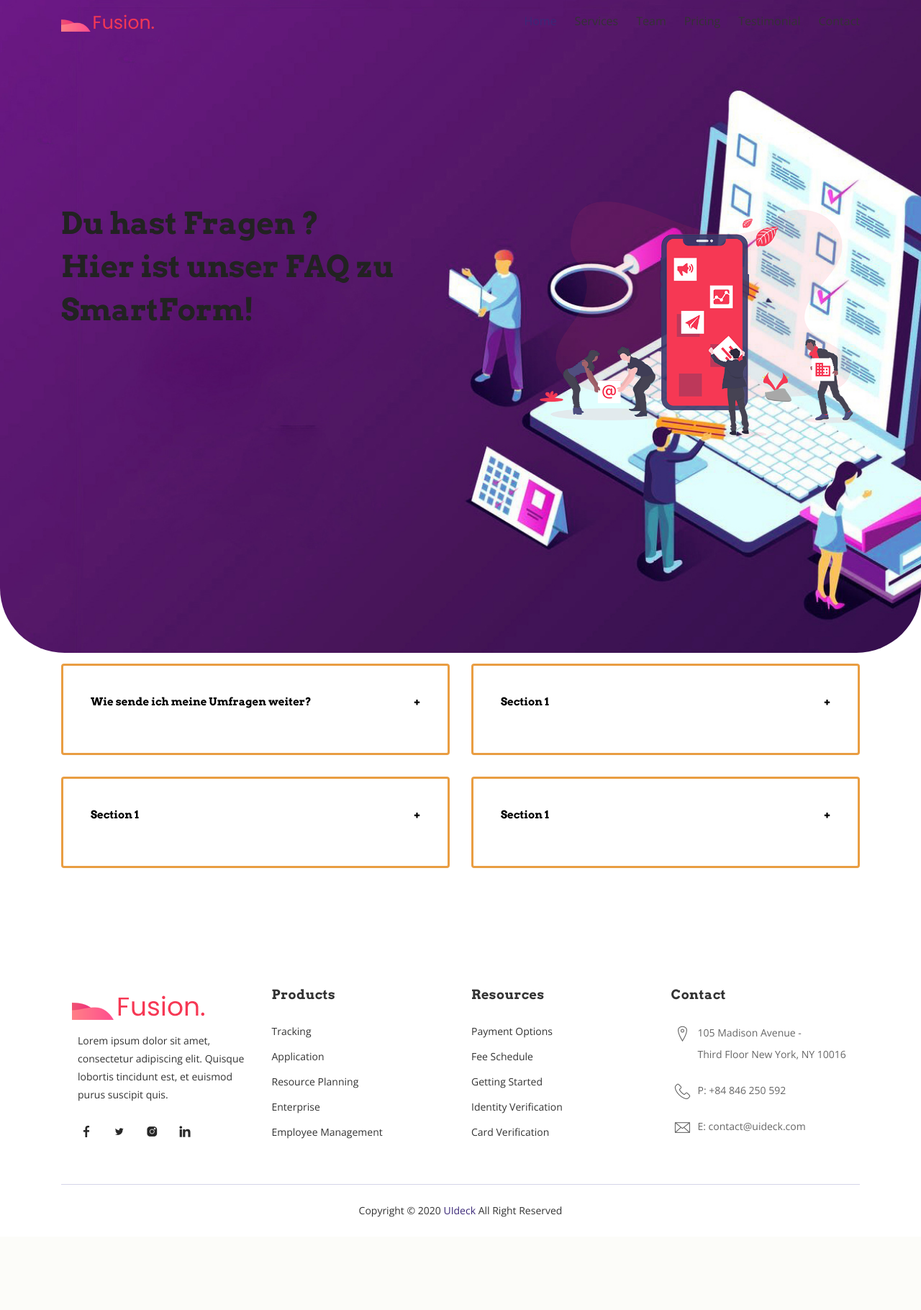
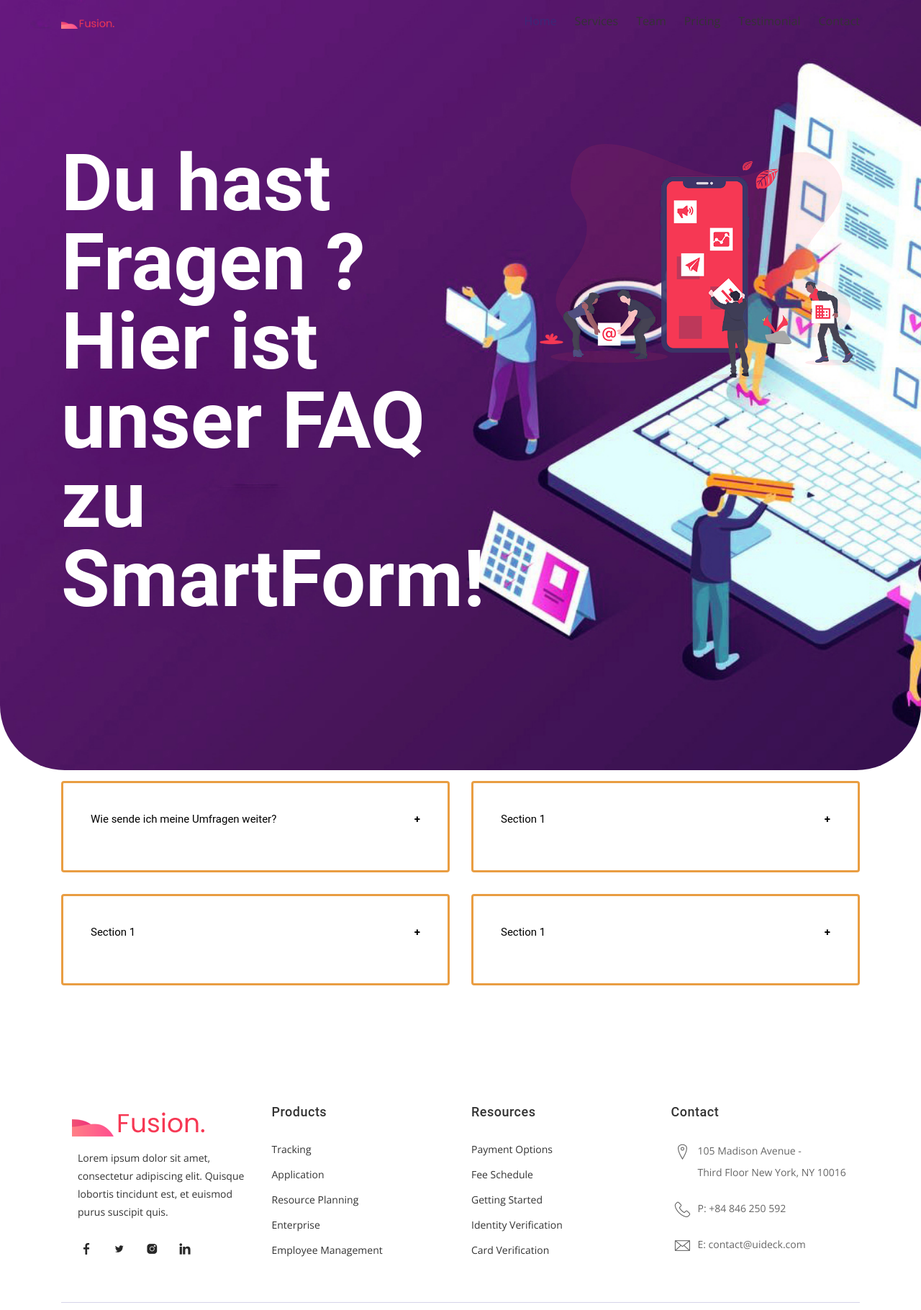
Before and after one commit to pxcemaker/SmartForms, a PHP site: page /FAQ.html in a window 1280 px wide. Shown: the top 1820 px of the page at 72% size. Before the commit the page ends 1691 px from the top, so only its background shows below. Run offline with PHP 8.4, Linux system fonts and the light colour scheme; some web fonts are replaced.

Commit message:
„Nachricht“

```diff
--- a/fusion-opl/assets/css/main.css
+++ b/fusion-opl/assets/css/main.css
@@ -38,8 +38,9 @@ body {
 h1, h2, h3, h4 {
   font-size: 38px;
   color: #222222;
-  font-weight: 700;
-  font-family: 'Arvo', serif;
+  font-weight: 1300;
+    font-stretch: semi-expanded;
+  font-family: 'Roboto', serif;
 }
 
 a {
@@ -136,7 +137,7 @@ a:not([href]):not([tabindex]) {
   font-size: 15px;
   transition: 0.4s;
   right: 20px;
-  font-family: 'Arvo', serif;
+  font-family: 'Roboto', serif;
 }
 
 
@@ -611,7 +612,7 @@ hr {
 }
 
 .top-nav-collapse .navbar-brand img {
-  width: 70%;
+  width: 40%;
 }
 
 .top-nav-collapse .navbar-nav .nav-link {
@@ -639,7 +640,7 @@ hr {
 }
 
 .navbar-brand img {
-  width: 70%;
+  width: 40%;
 }
 
 .top-nav-collapse .navbar-nav li.active a.nav-link {
@@ -835,17 +836,17 @@ hr {
   min-height: 650px;
   position: relative;
   overflow: hidden;
- padding: 280px 0 80px;
-padding-bottom: 300px;
+ padding: 200px 0 80px;
+padding-bottom: 200px;
 border-bottom-left-radius: 90px;
 border-bottom-right-radius: 90px;
 }
 
 #hero-area .head-title {
-  color: #222222;
-  font-size: 42px;
-  font-weight: 700;
-  line-height: 60px;
+ color: #fff;
+font-size: 110px;
+font-weight: 700;
+line-height: 110px;
   margin-bottom: 10px;
 }
 
```
Also changed, not shown: fusion-opl/assets/img/bildhome.png (added), fusion-opl/assets/img/smartformBild.jpg, 1 other file.
